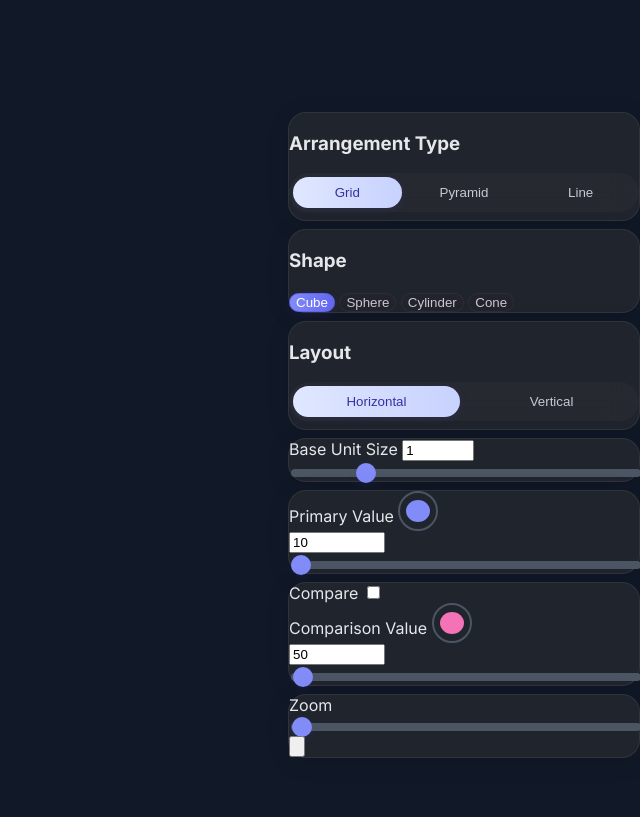
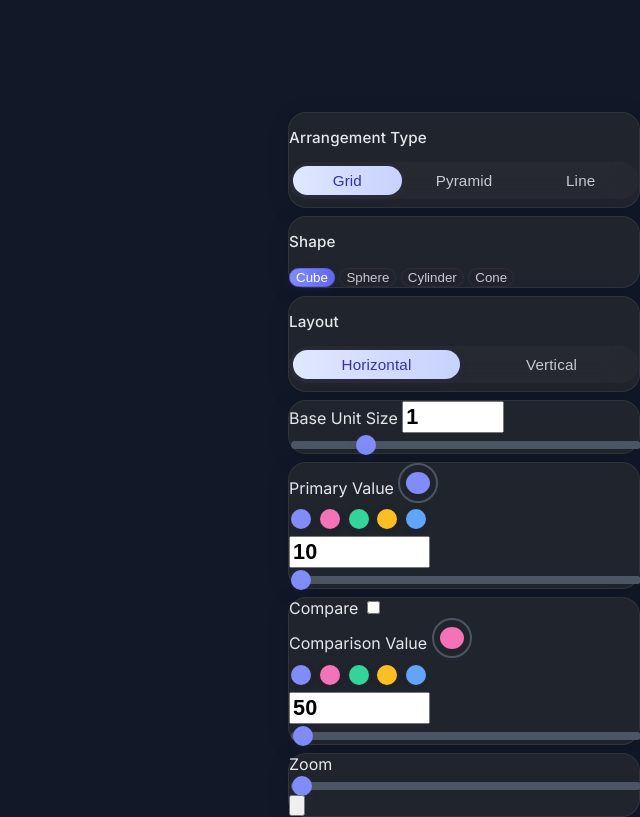
Before and after one commit to Zibonnn/howbigisthat, a plain HTML site: page index.html in a window 1280 px wide. Shown: the part 720-1537 px from the top of the page, without its empty margins (640-1280 px from the left). Before the commit the page ends 1478 px from the top, so only its background shows below. Drawn offline with nearby package versions, Linux system fonts and the light colour scheme; animation ran at ten frames a second.

Commit message:
UI polish: add color swatches, more ambient lights, smaller section/tab fonts, larger number fonts

```diff
--- a/index.html
+++ b/index.html
@@ -66,6 +66,13 @@
                 <div class="color-picker-wrapper">
                     <input type="color" id="primary-color" value="#818CF8" title="Primary color">
                 </div>
+                <div class="color-swatches" id="primary-swatches">
+                    <button class="color-swatch" data-color="#818CF8" style="background:#818CF8" title="#818CF8"></button>
+                    <button class="color-swatch" data-color="#F472B6" style="background:#F472B6" title="#F472B6"></button>
+                    <button class="color-swatch" data-color="#34D399" style="background:#34D399" title="#34D399"></button>
+                    <button class="color-swatch" data-color="#FBBF24" style="background:#FBBF24" title="#FBBF24"></button>
+                    <button class="color-swatch" data-color="#60A5FA" style="background:#60A5FA" title="#60A5FA"></button>
+                </div>
             </div>
             <input type="number" id="primary-value" value="10" min="1" max="1000000" class="w-full p-2 rounded-md bg-gray-700 border border-gray-600 focus:outline-none focus:ring-2 focus:ring-indigo-500" placeholder="Primary value" title="Primary value">
             <input type="range" id="primary-slider" value="10" min="1" max="10000" title="Primary value">
@@ -82,6 +89,13 @@
                     <label for="comparison-value" class="font-semibold">Comparison Value</label>
                     <div class="color-picker-wrapper">
                         <input type="color" id="comparison-color" value="#F472B6" title="Comparison color">
+                    </div>
+                    <div class="color-swatches" id="comparison-swatches">
+                        <button class="color-swatch" data-color="#818CF8" style="background:#818CF8" title="#818CF8"></button>
+                        <button class="color-swatch" data-color="#F472B6" style="background:#F472B6" title="#F472B6"></button>
+                        <button class="color-swatch" data-color="#34D399" style="background:#34D399" title="#34D399"></button>
+                        <button class="color-swatch" data-color="#FBBF24" style="background:#FBBF24" title="#FBBF24"></button>
+                        <button class="color-swatch" data-color="#60A5FA" style="background:#60A5FA" title="#60A5FA"></button>
                     </div>
                 </div>
                 <input type="number" id="comparison-value" value="50" min="1" max="1000000" class="w-full p-2 rounded-md bg-gray-700 border border-gray-600 focus:outline-none focus:ring-2 focus:ring-indigo-500" placeholder="Comparison value" title="Comparison value">
--- a/main.js
+++ b/main.js
@@ -35,8 +35,13 @@ function init() {
     camera.position.set(15, 10, DEFAULT_CAMERA_DISTANCE);
     camera.lookAt(scene.position);
 
-    const ambientLight = new THREE.AmbientLight(0xffffff, 0.8);
+    // Ambient and fill lights for realism
+    const ambientLight = new THREE.AmbientLight(0xffffff, 0.5);
     scene.add(ambientLight);
+    const fillLight1 = new THREE.AmbientLight(0x404040, 0.6); // soft gray
+    scene.add(fillLight1);
+    const fillLight2 = new THREE.AmbientLight(0x222244, 0.3); // blueish
+    scene.add(fillLight2);
     const directionalLight = new THREE.DirectionalLight(0xffffff, 1.2);
     directionalLight.position.set(15, 25, 10);
     scene.add(directionalLight);
@@ -53,6 +58,7 @@ function init() {
     animate();
     updateScene();
     setupZoomControls();
+    setupColorSwatches();
 }
 
 function getCameraDistance() {
@@ -315,6 +321,29 @@ function setupEventListeners() {
     document.getElementById('layout-panel').classList.toggle('hidden', !state.isComparing);
 }
 
+function setupColorSwatches() {
+    // Primary
+    const primaryColorInput = document.getElementById('primary-color');
+    document.querySelectorAll('#primary-swatches .color-swatch').forEach(btn => {
+        btn.addEventListener('click', () => {
+            const color = btn.getAttribute('data-color');
+            primaryColorInput.value = color;
+            state.primaryColor = color;
+            updateScene();
+        });
+    });
+    // Comparison
+    const comparisonColorInput = document.getElementById('comparison-color');
+    document.querySelectorAll('#comparison-swatches .color-swatch').forEach(btn => {
+        btn.addEventListener('click', () => {
+            const color = btn.getAttribute('data-color');
+            comparisonColorInput.value = color;
+            state.comparisonColor = color;
+            updateScene();
+        });
+    });
+}
+
 // --- Initialize ---
 init();
 setupEventListeners();
--- a/style.css
+++ b/style.css
@@ -166,3 +166,46 @@ input[type="color"]::-moz-color-swatch {
     border-radius: 50%;
     border: none;
 }
+.color-swatches {
+    display: flex;
+    gap: 0.3rem;
+    margin-top: 0.3rem;
+    margin-bottom: 0.3rem;
+}
+.color-swatch {
+    width: 24px;
+    height: 24px;
+    border-radius: 50%;
+    border: 2px solid #23232b;
+    outline: none;
+    cursor: pointer;
+    transition: border 0.15s, box-shadow 0.15s;
+    box-shadow: 0 1px 4px 0 rgba(0,0,0,0.10);
+    padding: 0;
+}
+.color-swatch:focus, .color-swatch:hover {
+    border: 2px solid #818CF8;
+    box-shadow: 0 2px 8px 0 rgba(99,102,241,0.15);
+}
+
+/* Section titles and tab labels smaller */
+.control-panel h3,
+.tabs .tab-btn {
+    font-size: 0.95rem;
+    font-weight: 500;
+    letter-spacing: 0.01em;
+}
+.tabs .tab-btn {
+    padding-top: 0.35rem;
+    padding-bottom: 0.35rem;
+    font-size: 0.95rem;
+}
+/* Number input and value font larger */
+input[type="number"],
+input[type="range"] + label,
+#primary-value,
+#comparison-value {
+    font-size: 1.35rem;
+    font-weight: 600;
+    letter-spacing: 0.01em;
+}
```
